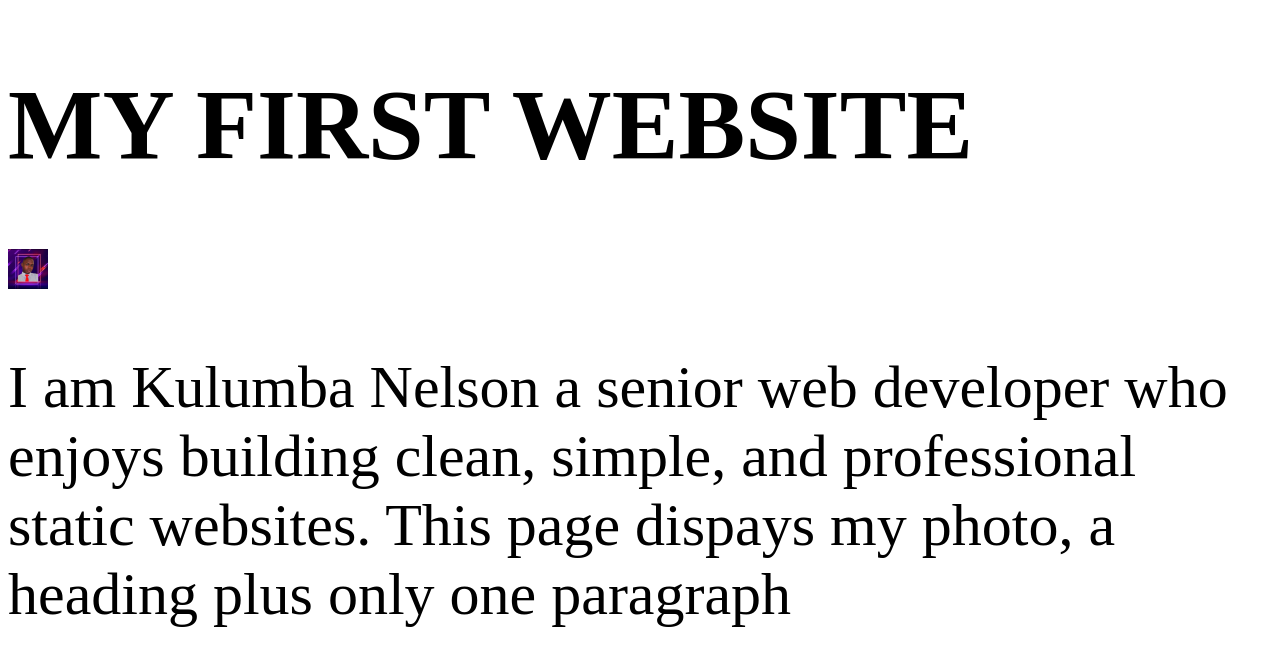
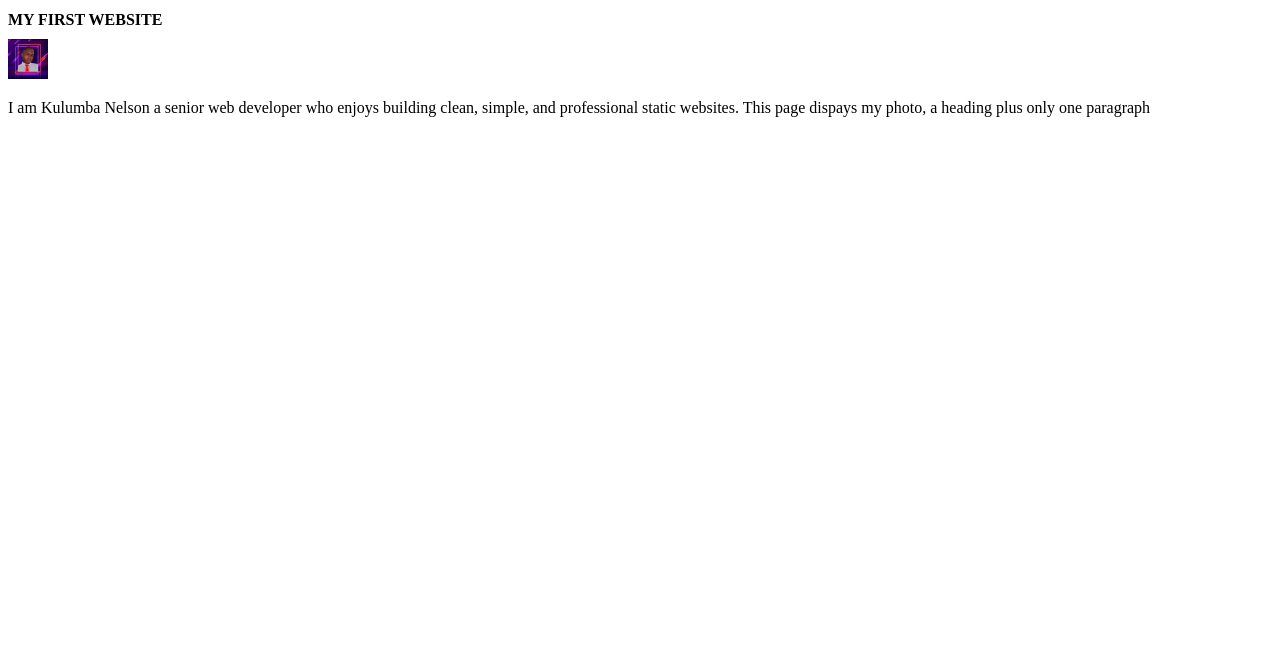
Before and after one commit to Kulumbanelson12345/Asiignment1, a plain HTML site: page index.html in a window 1280 px wide. Drawn offline with Linux system fonts and the light colour scheme.

Commit message:
Update index.html

```diff
--- a/index.html
+++ b/index.html
@@ -8,11 +8,11 @@
 
 <body>
 
-    <h1 style="font-size: 100px;">MY FIRST WEBSITE</h1>
+    <h1 style="font-size: 16px;">MY FIRST WEBSITE</h1>
 
     <img src="nelly.jpeg" alt="This is an image of me" height="40vh">
 
-    <p style="font-size: 60px;">
+    <p style="font-size: 16px;">
         I am Kulumba Nelson a senior web developer who enjoys building clean, simple,
         and professional static websites. This page dispays my photo, a heading plus only one paragraph
     </p>
```
